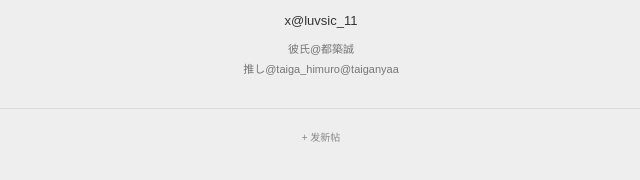
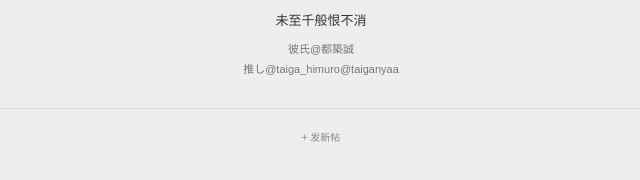
Before and after one commit to shioriame/innocentoath, a plain HTML site: page index.html in a window 1280 px wide. Shown: the part 627-807 px from the top of the page, 319-959 px from the left. Drawn offline with Linux system fonts and the light colour scheme; no server answers.

Commit message:
更新 index.html

```diff
--- a/index.html
+++ b/index.html
@@ -332,7 +332,7 @@ body {
     <section class="post" id="about">
         <div class="about">
             <img class="about-avatar" src="avatar.jpg" alt="">
-            <div class="about-name">x@luvsic_11</div>
+            <div class="about-name">未至千般恨不消</div>
             <div class="about-text">
                 彼氏@都築誠<br>
                 推し@taiga_himuro@taiganyaa
```
